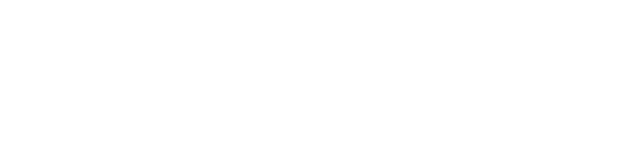
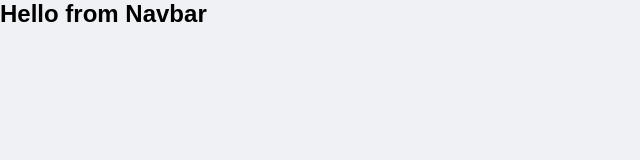
Before and after one commit to nohjlau/LinkSaver, a plain HTML site: page index.html in a window 1280 px wide. Shown: the whole page, without its empty margins (0-640 px from the left). Drawn offline with Linux system fonts and the light colour scheme.

Commit message:
Fleshed out CSS & HTML.

```diff
--- a/app.css
+++ b/app.css
@@ -0,0 +1,28 @@
+/* VARIABLES */
+:root {
+    --main-accent: #fc575e;
+    --light-accent-color: #f0f1f5;
+    --dark-accent-color: #333;
+    --main-gray: #555;
+}
+
+/* RESETS */
+* {
+    margin: 0px;
+    padding: 0px;
+    font-family: Arial, Helvetica, sans-serif;
+    box-sizing: border-box;
+}
+
+/* GLOBALS */
+body {
+    background-color: var(--light-accent-color);
+}
+
+a {
+    text-decoration: none;
+}
+
+a:hover {
+    cursor: pointer;
+}
--- a/index.html
+++ b/index.html
@@ -8,6 +8,17 @@
     <link rel="stylesheet" href="app.css">
 </head>
 <body>
+    <nav>
+        <h1>Hello from Navbar</h1>
+
+        <div class="container">
+            <div class="panel" id="addLinkPanel">
+
+            </div>
+
+            <div id="linksList"></div>
+        </div>
+    </nav>
     <script src="app.js"></script>
 </body>
 </html>
```
